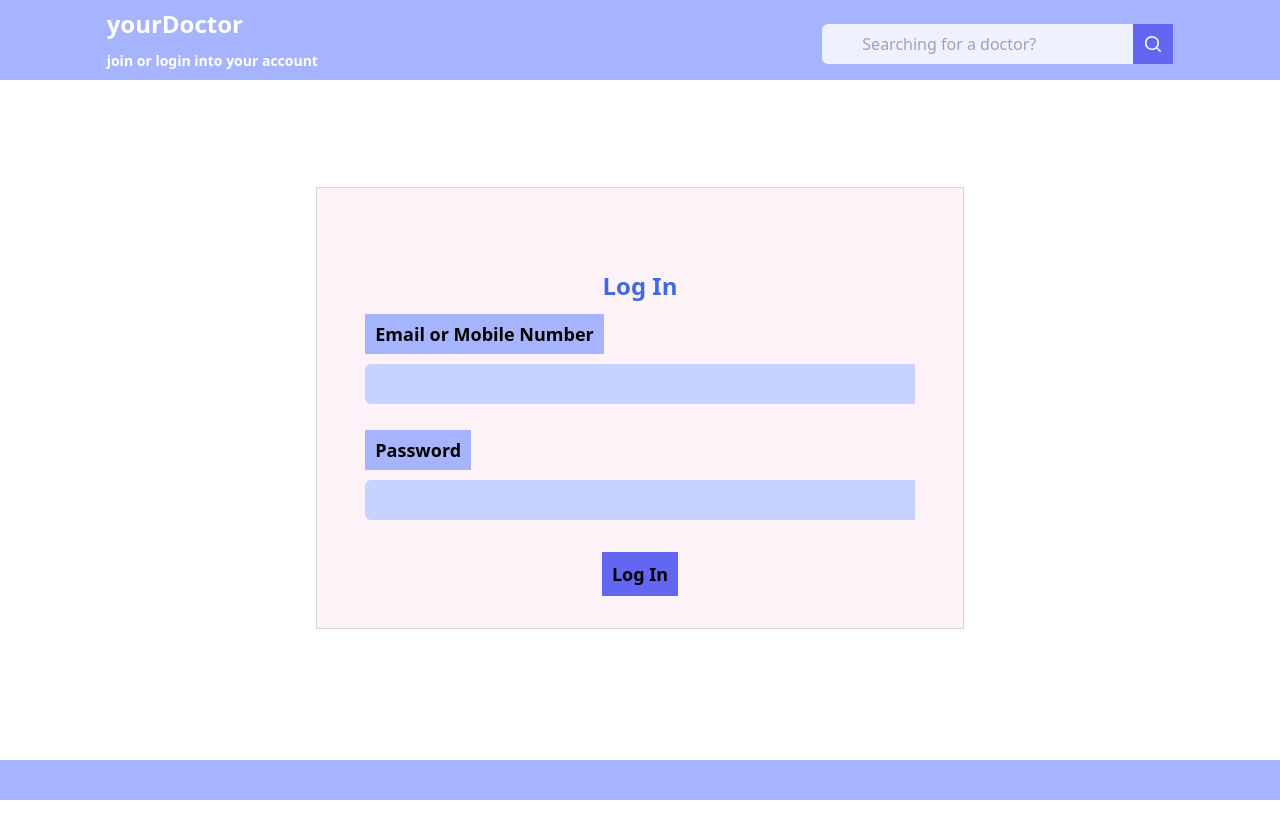
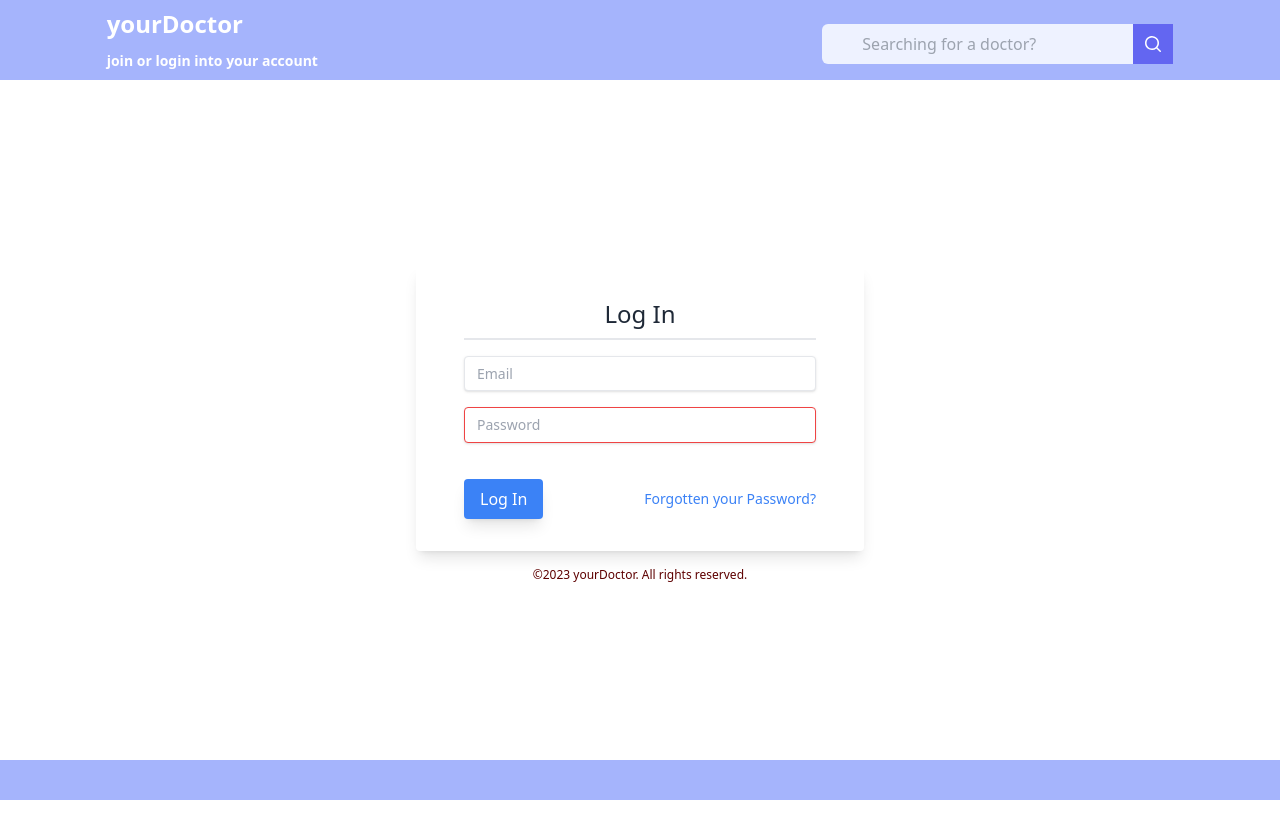
Before and after one commit to ayeshathoi/Software-Sessional-408, a React (Vite) app in the folder react-ts-yourDoctor/: page /LogIn in a window 1280 px wide. Shown: the top 838 px of the page. Built offline with nearby package versions, Linux system fonts and the light colour scheme.

Commit message:
Update login.tsx

```diff
--- a/react-ts-yourDoctor/src/pages/signup/login.tsx
+++ b/react-ts-yourDoctor/src/pages/signup/login.tsx
@@ -62,61 +62,65 @@
         <p>&</p>
       </div>
       <div className="w-screen h-screen flex items-center justify-center bg-white">
-        <div className="pt-20 flex flex-col items-center justify-center pb-8 px-12 mb-8 border border-gray-300 round-lg bg-pink-50">
-          <h1
-            style={{ fontWeight: 'bold', fontSize: '24px', color: 'royalblue' }}
+        <div className="w-full max-w-md">
+          <form
+            className="bg-white shadow-lg rounded px-12 pt-6 pb-8 mb-4"
+            onSubmit={handleSubmit}
           >
+            <div className="text-gray-800 text-2xl flex justify-center border-b-2 py-2 mb-4">
               Log In
-          </h1>
-          <form onSubmit={handleSubmit} className="w-full">
-            <div className="mb-8 mt-4">
+            </div>
+            <div className="mb-4">
               <label
-                htmlFor="emailOrMobile"
-                className="text-black px-2.5 text-lg justify-center font-semibold bg-indigo-300 py-2 h-15"
+                className="block text-gray-700 text-sm font-normal mb-2"
+                htmlFor="email"
               >
-                Email or Mobile Number
-              </label>
                 <input
-                type="text"
-                id="emailOrMobile"
-                name="emailOrMobile"
-                value={formData.emailOrMobile}
+                  className="shadow appearance-none border rounded w-full py-2 px-3 text-gray-700 leading-tight focus:outline-none focus:shadow-outline"
+                  name="email"
+                  type="email"
+                  placeholder="Email"
                   onChange={handleChange}
                   required
-                className="w-full rounded-md rounded-r-none mt-4 bg-indigo-200 px-10 py-2 h-15"
                 />
+              </label>
             </div>
-            <div className="mb-8">
+            <div className="mb-6">
               <label
+                className="block text-gray-700 text-sm font-normal mb-2"
                 htmlFor="password"
-                className="text-black px-2.5 text-lg font-semibold bg-indigo-300 py-2 h-15"
               >
-                Password
-              </label>
                 <input
+                  className="shadow appearance-none border border-red-500 rounded w-full py-2 px-3 text-gray-700 mb-3 leading-tight focus:shadow-outline"
+                  name="password"
                   type="password"
-                id="password"
-                name="password"
-                value={formData.password}
+                  placeholder="Password"
                   onChange={handleChange}
                   required
-                className="w-full rounded-md rounded-r-none mt-4 bg-indigo-200 px-10 py-2 h-15"
                 />
+              </label>
             </div>
-            <div className="flex justify-center">
+            <div className="flex items-center justify-between">
               <button
+                className="px-4 py-2 rounded text-white inline-block shadow-lg bg-blue-500 hover:bg-blue-600 focus:bg-blue-700"
                 type="submit"
-                className="text-black px-2.5 text-lg font-semibold py-2 h-15 bg-indigo-500"
               >
                 Log In
               </button>
+              <a
+                className="inline-block align-baseline font-normal text-sm text-blue-500 hover:text-blue-800"
+                href="/passwordreset"
+              >
+                Forgotten your Password?
+              </a>
             </div>
           </form>
+          <p className="text-center text-gray-500 text-xs">
+            &copy;2023 yourDoctor. All rights reserved.
+          </p>
         </div>
       </div>
-      <div className="mt-16">
       <Footer />
-      </div>
     </>
   );
 }
```
Lines whose indentation alone changed are shown as unchanged.
